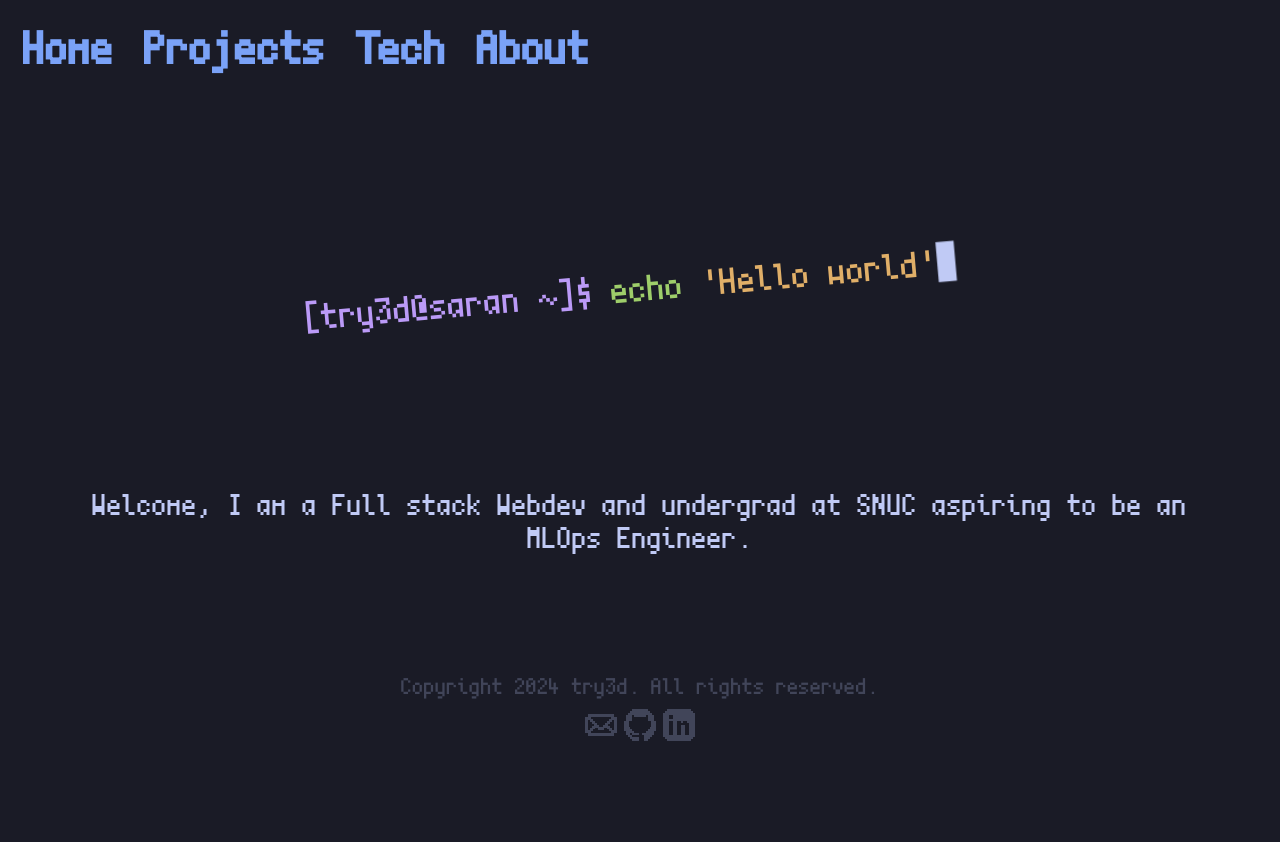
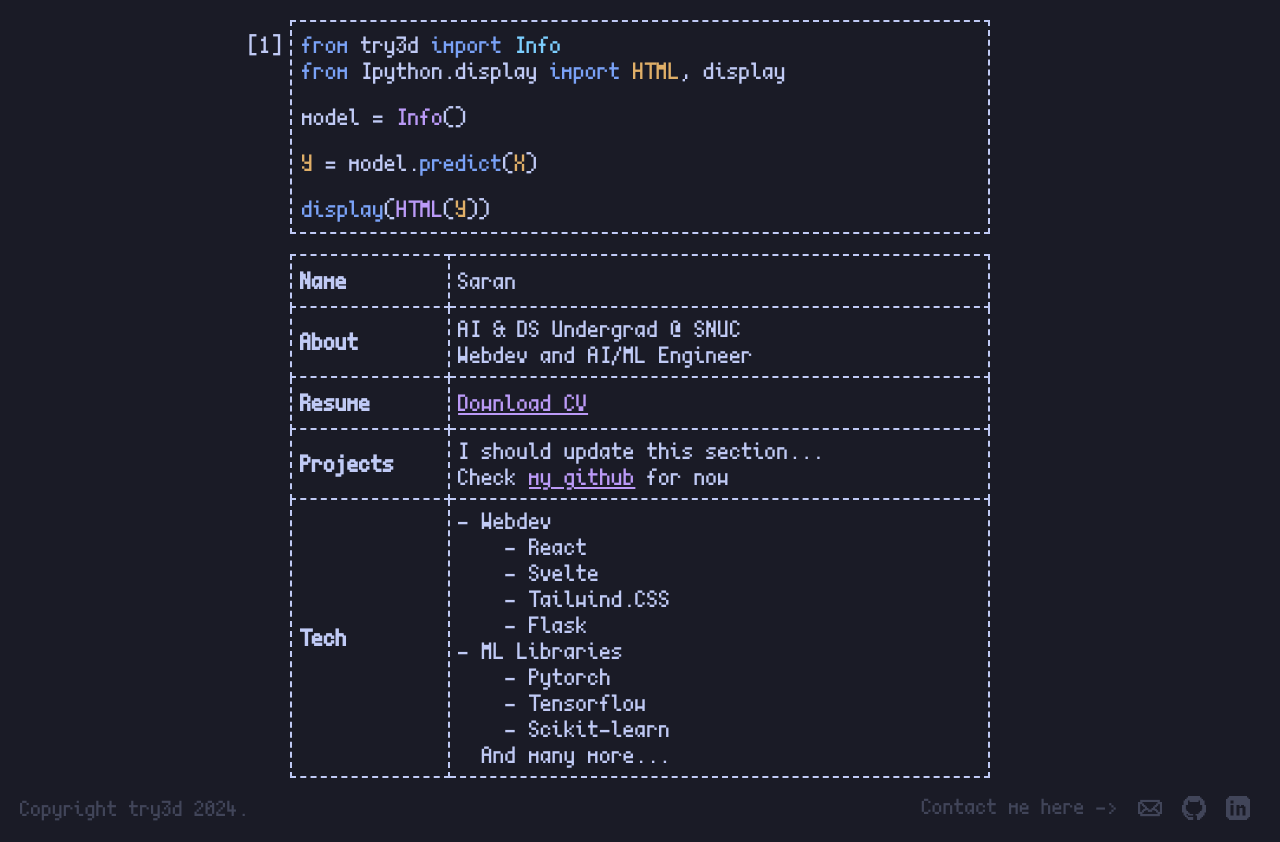
Before and after one commit to Try3D/try3d.github.io, an Astro site: page / in a window 1280 px wide. Before the commit the page ends 800 px from the top, so only its background shows below. Built offline with nearby package versions, Linux system fonts and the light colour scheme; Astro itself is replaced by a stand-in of ours.

Commit message:
Upgrade astro and make changes

```diff
--- a/package.json
+++ b/package.json
@@ -10,8 +10,8 @@
     "astro": "astro"
   },
   "dependencies": {
-    "@astrojs/check": "^0.4.1",
-    "astro": "^4.1.1",
-    "typescript": "^5.3.3"
+    "astro": "^4.9.2",
+    "@astrojs/check": "^0.7.0",
+    "typescript": "^5.4.5"
   }
 }
--- /dev/null
+++ b/src/components/Cell.astro
@@ -0,0 +1,62 @@
+---
+
+---
+
+<div class="parent">
+  <div class="cell">
+    <div class="i">[1]</div>
+    <div><span class="blue">from</span> try3d <span class="blue">import</span> <span class="cyan">Info</span></div>
+    <div><span class="blue">from</span> Ipython.display <span class="blue">import</span> <span class="yellow">HTML</span>, display</div>
+    <div style="height: 20px;"></div>
+    <div>model = <span class="magenta">Info</span>()</div>
+    <div style="height: 20px;"></div>
+    <div><span class="yellow">Y</span> = model.<span class="blue">predict</span>(<span class="yellow">X</span>)</div>
+    <div style="height: 20px;"></div>
+    <div><span class="blue">display</span>(<span class="magenta">HTML</span>(<span class="yellow">Y</span>))</div>
+  </div>
+</div>
+
+<style>
+  .i {
+    position: absolute;
+    transform: translate(-55px, 0);
+  }
+  .parent {
+    width: var(--viewport-width);
+    margin: 20px;
+    display: flex;
+    flex-direction: row;
+    flex-wrap: wrap;
+  }
+
+  .cell {
+    overflow-x: auto;
+    width: 100%;
+    padding: 10px;
+    border: 2px dashed var(--foreground-color);
+  }
+
+  .cell div {
+    white-space: pre;
+  }
+
+  .magenta {
+    color: var(--magenta);
+  }
+
+  .blue {
+    color: var(--blue);
+  }
+
+  .green {
+    color: var(--green);
+  }
+
+  .cyan {
+    color: var(--cyan);
+  }
+
+  .yellow {
+    color: var(--yellow);
+  }
+</style>
--- /dev/null
+++ b/src/components/Footer.astro
@@ -0,0 +1,63 @@
+---
+
+---
+
+<footer>
+  <div class="copyright">
+    Copyright try3d 2024.
+  </div>
+
+  <div class="contact">
+    <div class="text">Contact me here -&gt</div>
+    <a href="mailto:rsarans186@gmail.com"><img src="/images/mail.png" alt="mail" /></a>
+    <a href="https://github.com/try3d/"><img src="/images/github.png" alt="github" /></a>
+    <a href="https://linkedin.com/in/saran-shankar/"><img src="/images/linkedin.png" alt="linkedin" /></a>
+  </div>
+</footer>
+
+<style>
+  footer {
+    height: var(--footer-height);
+    padding: 20px 20px 20px 20px;
+    color: var(--footer);
+    font-size: 24px;
+    display: flex;
+    justify-content: space-between;
+    align-items: center;
+  }
+
+  .text {
+    height: var(--footer-height);
+    transform: translate(0px, -2px);
+    margin-right: 10px;
+  }
+
+  .contact img {
+    margin-left: 10px;
+    width: 24px;
+    height: 24px;
+    padding-right: 10px;
+  }
+
+  .contact {
+    display: flex;
+    flex-direction: row;
+  }
+
+  .copyright {
+    transform: translate(0px, -2px);
+  }
+
+  @media (max-width: 650px) {
+    footer {
+      flex-direction: column;
+      align-items: center;
+    }
+
+    .text {
+      transform: none;
+      margin-bottom: 10px;
+    }
+  }
+
+</style>
--- /dev/null
+++ b/src/components/Output.astro
@@ -0,0 +1,68 @@
+---
+
+---
+
+<table>
+  <tr>
+    <th>Name</th>
+    <td>Saran</td>
+  </tr>
+  <tr>
+    <th>About</th>
+    <td>AI & DS Undergrad @ SNUC<br>
+      Webdev and AI/ML Engineer
+    </td>
+  </tr>
+  <tr>
+    <th>Resume</th>
+    <td><a href="https://youtu.be/dQw4w9WgXcQ">Download CV</a></td>
+  </tr>
+  <tr>
+    <th>Projects</th>
+    <td>
+      I should update this section...<br>
+      Check <a href="https://github.com/try3d">my github</a> for now
+    </td>
+  </tr>
+  <tr>
+    <th>Tech</th>
+    <td>
+      - Webdev<br>
+      &nbsp;&nbsp;&nbsp;&nbsp;- React<br>
+      &nbsp;&nbsp;&nbsp;&nbsp;- Svelte<br>
+      &nbsp;&nbsp;&nbsp;&nbsp;- Tailwind.CSS<br>
+      &nbsp;&nbsp;&nbsp;&nbsp;- Flask<br>
+      - ML Libraries<br>
+      &nbsp;&nbsp;&nbsp;&nbsp;- Pytorch<br>
+      &nbsp;&nbsp;&nbsp;&nbsp;- Tensorflow<br>
+      &nbsp;&nbsp;&nbsp;&nbsp;- Scikit-learn<br>
+      &nbsp;&nbsp;And many more...
+    </td>
+  </tr>
+</table>
+
+<style>
+  table {
+    width: var(--viewport-width);
+    border-collapse: collapse;
+  }
+
+  th, td {
+    border: 2px dashed var(--foreground-color);
+    padding: 8px;
+  }
+
+  th {
+    padding-top: 12px;
+    padding-bottom: 12px;
+    text-align: left;
+  }
+
+  td {
+    text-align: left;
+  }
+
+  a {
+    color: var(--magenta);
+  }
+</style>
--- a/src/components/footer.astro
+++ /dev/null
@@ -1,27 +0,0 @@
-<div class="copyright">
-  Copyright 2024 try3d. All rights reserved.
-</div>
-
-<div class="icons">
-    <a href="mailto:rsarans186@gmail.com"><img src="/images/mail.png" alt="mail" /></a>
-    <a href="https://github.com/try3d/"><img src="/images/github.png" alt="github" /></a>
-    <a href="https://linkedin.com/in/saran-shankar/"><img src="/images/linkedin.png" alt="linkedin" /></a>
-</div>
-
-<style>
-  .copyright {
-    color: #414559;
-    padding-top: 100px;
-    font-size: 25px;
-    text-align: center;
-  }
-
-  .icons {
-    padding-top: 10px;
-    text-align: center;
-  }
-
-  img {
-    width: 32px;
-  }
-</style>
--- a/src/components/header.astro
+++ /dev/null
@@ -1,24 +0,0 @@
-<nav>
-  <a href="/"><div>Home</div></a>
-  <a href="/projects"><div>Projects</div></a>
-  <a href="/tech"><div>Tech</div></a>
-  <a href="/about"><div>About</div></a>
-</nav>
-
-<style>
-  div {
-    font-weight: bold;
-    font-size: 50px;
-    padding: 15px;
-  }
-
-  a {
-    color: #7aa2f7;
-    text-decoration: none;
-  }
-
-  nav {
-    display: flex;
-    flex-wrap: wrap;
-  }
-</style>
--- a/src/components/layout.astro
+++ /dev/null
@@ -1,42 +0,0 @@
----
-import Header from './header.astro';
-import Footer from './footer.astro';
----
-
-<html lang="en">
-	<head>
-		<meta charset="utf-8" />
-		<link rel="icon" type="image/svg+xml" href="/favicon.svg" />
-		<meta name="viewport" content="width=device-width" />
-		<meta name="generator" content={Astro.generator} />
-		<title>Astro</title>
-	</head>
-	<body>
-
-    <header>
-      <Header />
-    </header>
-
-    <div style="padding-bottom: 20px; padding-right: 15px; padding-left: 15px; font-size: 25px;">
-      <slot />
-    </div>
-
-    <footer>
-      <Footer />
-    </footer>
-
-  </body>
-</html>
-
-<style>
-  @font-face {
-    font-family: 'scientifica';
-    src: url('/fonts/scientifica.ttf') format('truetype');
-  }
-
-  body {
-    font-family: scientifica;
-    color: #c0caf5;
-    background-color: #1a1b26;
-  }
-</style>
--- /dev/null
+++ b/src/layouts/Layout.astro
@@ -0,0 +1,59 @@
+---
+interface Props {
+	title: string;
+}
+
+const { title } = Astro.props;
+---
+
+<!doctype html>
+<html lang="en">
+	<head>
+		<meta charset="UTF-8" />
+		<meta name="description" content="Astro description" />
+		<meta name="viewport" content="width=device-width" />
+		<link rel="icon" type="image/svg+xml" href="/favicon.svg" />
+		<meta name="generator" content={Astro.generator} />
+		<title>{title}</title>
+	</head>
+	<body>
+		<slot />
+	</body>
+</html>
+<style is:global>
+  @font-face {
+    font-family: 'scientifica';
+    src: url('/fonts/scientifica.ttf') format('truetype');
+  }
+
+	:root {
+    --viewport-width: min(80%, 700px);
+    --footer-height: 24px;
+
+    --background-color: #1a1b26;
+    --foreground-color: #c0caf5;;
+    --blue: #7aa2f7;
+    --magenta: #bb9af7;
+    --cyan: #7dcfff;
+    --yellow: #e0af68;
+    --footer: #414559;
+	}
+
+  html, body {
+    height: 100%;
+  }
+
+  body {
+		background: var(--background-color);
+    color: var(--foreground-color);
+		font-family: scientifica;
+    display: flex;
+    flex-direction: column;
+    justify-content: space-between;
+  }
+
+  * {
+    padding: 0;
+    margin: 0;
+  }
+</style>
--- a/src/pages/about/index.astro
+++ /dev/null
@@ -1,43 +0,0 @@
----
-import Layout from '../../components/layout.astro';
----
-
-<Layout>
-  <div style="font-size: 33px; padding-top: 35px;">
-    <div style="font-size: 50px; font-weight: bold; padding-bottom: 20px;">About me</div>
-
-    <div style="padding-bottom: 20px;">
-      > Hey there! I am Saran, currently pursuing my Undergrad in Artificial Intelligence and Data Science at
-      Shiv Nadar University, Chennai.
-    </div>
-
-    <div style="padding-bottom: 20px;">
-      > I am passionate about anything in the realm of technology with heavy interest in webdev, and Machine Learning. I am also a huge fan of open source and love to contribute to projects I find interesting.
-    </div>
-
-    <div>
-      > I'm always enthusiastic about networking, discussing tech or collaborating on projects. Feel free
-      to contact me through:
-    </div>
-
-    <ul>
-      <li><a href="mailto:rsarans186@gmail.com">E-mail</a></li>
-      <li><a href="https://linkedin.com/in/saran-shankar">Linkedin</a></li>
-      <li><a href="https://discord.com/app/">Discord</a> (username: @try3d)</li>
-    </ul>
-
-    <div style="font-size: 29px;">
-      P.S. This project was made with the <a href="https://astro.build">astro</a> framework. The source code of the project is available <a href="https://github.com/try3d/try3d.github.io/">here</a>.
-    </div>
-  </div>
-</Layout>
-
-<style>
-  a {
-      color: #bb9af7;
-  }
-
-  li {
-    list-style-type: square;
-  }
-</style>
--- a/src/pages/index.astro
+++ b/src/pages/index.astro
@@ -1,55 +1,24 @@
 ---
-import Layout from "../components/layout.astro";
+import Layout from '../layouts/Layout.astro';
+import Cell from '../components/Cell.astro';
+import Output from '../components/Output.astro';
+import Footer from '../components/Footer.astro';
 ---
 
-<Layout>
-  <div class="term">
-    <span class="magenta">[try3d@saran ~]$</span>
-    <span class="green">echo</span>
-    <span class="yellow">'Hello world'</span><span class="blink">█</span>
+<Layout title="Try3D">
+  <div>
+    <Cell />
+    <Output />
   </div>
 
-  <div class="desc">
-    Welcome, I am a Full stack Webdev and undergrad at SNUC aspiring to be an MLOps Engineer.
-  </div>
+  <Footer />
 </Layout>
 
 <style>
-  .term {
-    font-size: 40px;
-    transform: rotate(-5deg);
-    padding-top: 180px;
-    padding-bottom: 180px;
-    text-align: center;
-  }
-
-  .desc {
-    text-align: center;
-    font-size: 33px;
-    padding-right: 30px;
-    padding-left: 30px;
-  }
-
-  .magenta {
-    color: #bb9af7;
-  }
-
-  .green {
-    color: #9ece6a;
-  }
-
-  .yellow {
-    color: #e0af68;
-  }
-
-  .blink {
-    display: inline-block;
-    animation: blinkCursor 1s step-end infinite;
-  }
-
-  @keyframes blinkCursor {
-    50% {
-        opacity: 0;
-    }
+  div {
+    font-size: 26px;
+    display: flex;
+    align-items: center;
+    flex-direction: column;
   }
 </style>
--- a/src/pages/projects/index.astro
+++ /dev/null
@@ -1,18 +0,0 @@
----
-import Layout from "../../components/layout.astro";
----
-
-<Layout>
-  <div style="font-size: 33px; padding-top: 35px;">
-    <div style="padding-bottom: 20px;">
-      Most of my projects are open-source and available in my <a href="https://github.com/try3d/">GitHub</a>.
-    </div>
-    I should update this section...
-  </div>
-</Layout>
-
-<style>
-  a {
-      color: #bb9af7;
-  }
-</style>
```
Also changed, not shown: src/pages/tech/index.astro (deleted, +0 -28 lines), README.md, 2 other files.
